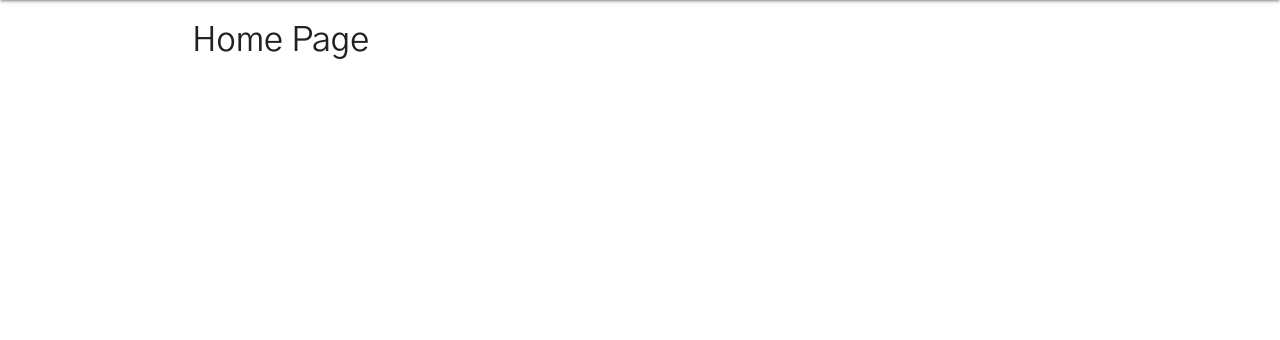
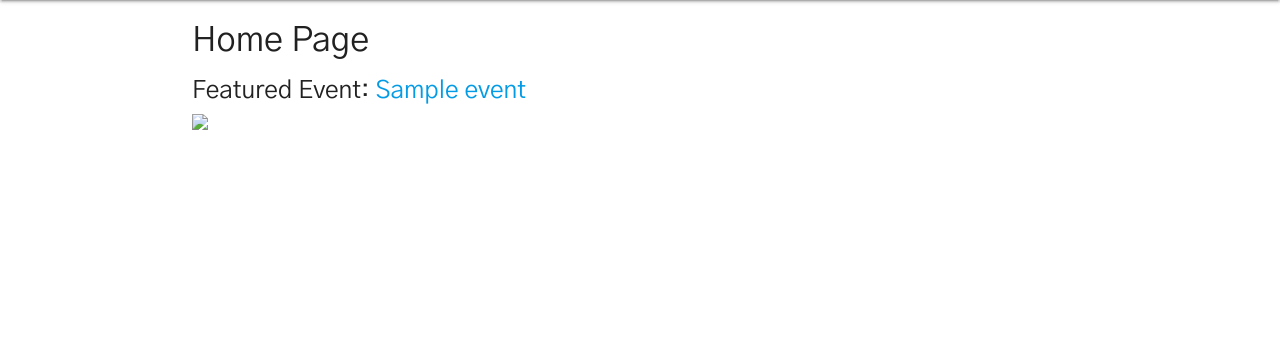
Before and after one commit to chung972/SEI-Project-3, a Django app: template main_app/templates/home.html in a window 1280 px wide. Shown: the part 112-452 px from the top of the page. Run offline with Django 3.2, Linux system fonts and the light colour scheme; the template is opened without the code that fills it: values that come from a table or form of the project are taken from there, others are empty; tables that the repository leaves empty hold one stand-in row (values such as "Sample post").

Commit message:
adds featured event markup

```diff
--- a/main_app/templates/home.html
+++ b/main_app/templates/home.html
@@ -5,6 +5,11 @@
 
 <h4>Home Page</h4>
 
+<h5>Featured Event:
+    <a href="{% url 'events_detail' event.id %}">{{ event.name }}</a>
+</h5>
+
+<img class="materialboxed" width="200"  src="{{ photo.url }}" style="padding-right:30px;">
 
 
 
```
